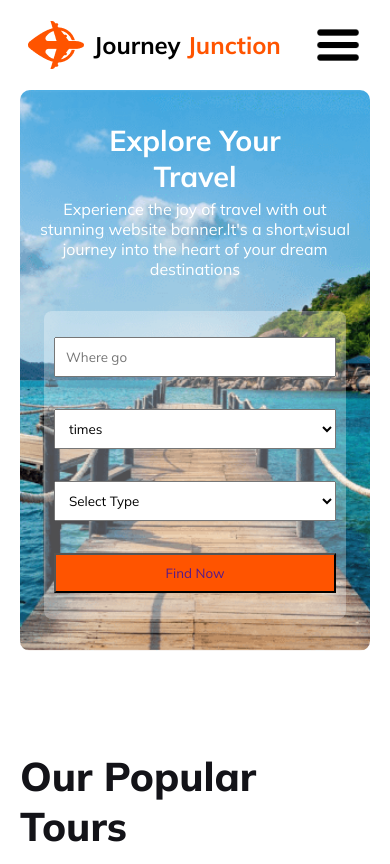
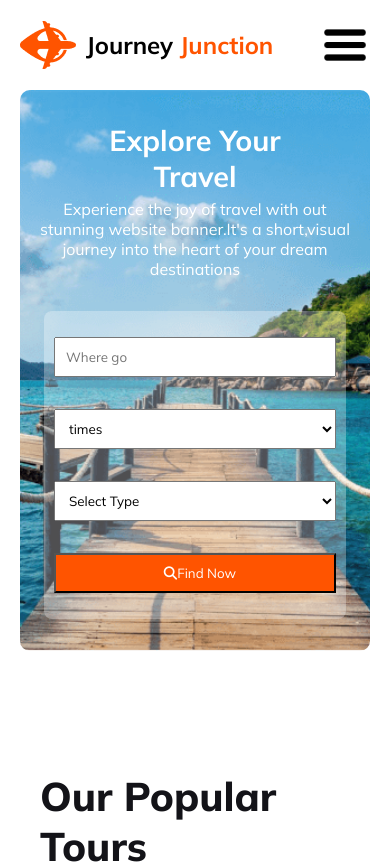
Before and after one commit to Dev-Tofazzal/Assingment_2_Travels, a plain HTML site: page index.html in a window 390 px wide. Shown: the top 864 px of the page. Drawn offline with Linux system fonts and the light colour scheme.

Commit message:
all Responsive done

```diff
--- a/css/style.css
+++ b/css/style.css
@@ -15,6 +15,8 @@
 }
 a{
     text-decoration: none;
+    color: #ffff;
+
 }
 
 
@@ -100,6 +102,10 @@ header,main,.footer_main{
 .input_border input,select,button{
     padding: 10px ;
 
+}
+.banner_btn i{
+    color: #ffff;
+    margin-left: 10px;
 }
 /* banner part end here */
 
@@ -363,8 +369,11 @@ footer{
     padding: 0px 24px  32px 24px;
 
 }
-  .input_border{
+.input_border{
     flex-direction: column;
+}
+.banner_btn a,i{
+    color:#fff ;
 }
   .input_border input,select,button{
     margin: 16px 0 ;
@@ -376,6 +385,7 @@ footer{
 /* popular tour part responsive */
 .popular_tour{
     flex-direction: column;
+    padding: 20px;
 }
 
 /* destination part  responsive */
--- a/index.html
+++ b/index.html
@@ -11,7 +11,7 @@
 
     <!-- header part start here -->
     <header>
-        <div class="container">
+        <div >
             <nav class="nav_main">
                 <div class="nav_logo">
                     <img src="Images/Group 40071 (2).png" alt="">
@@ -62,7 +62,7 @@
                         <option value="Event Travel">Event Travel</option>
                         <option value="Group Travel">Group Travel</option>
                     </select>
-                    <button type="submit" class="primary_bgclr"><a href="">Find Now</a></button>
+                    <button type="submit" class="primary_bgclr banner_btn"><i class="fa-solid fa-magnifying-glass"></i><a href="">Find Now</a></button>
                     </div>
 
                 </div>
```
